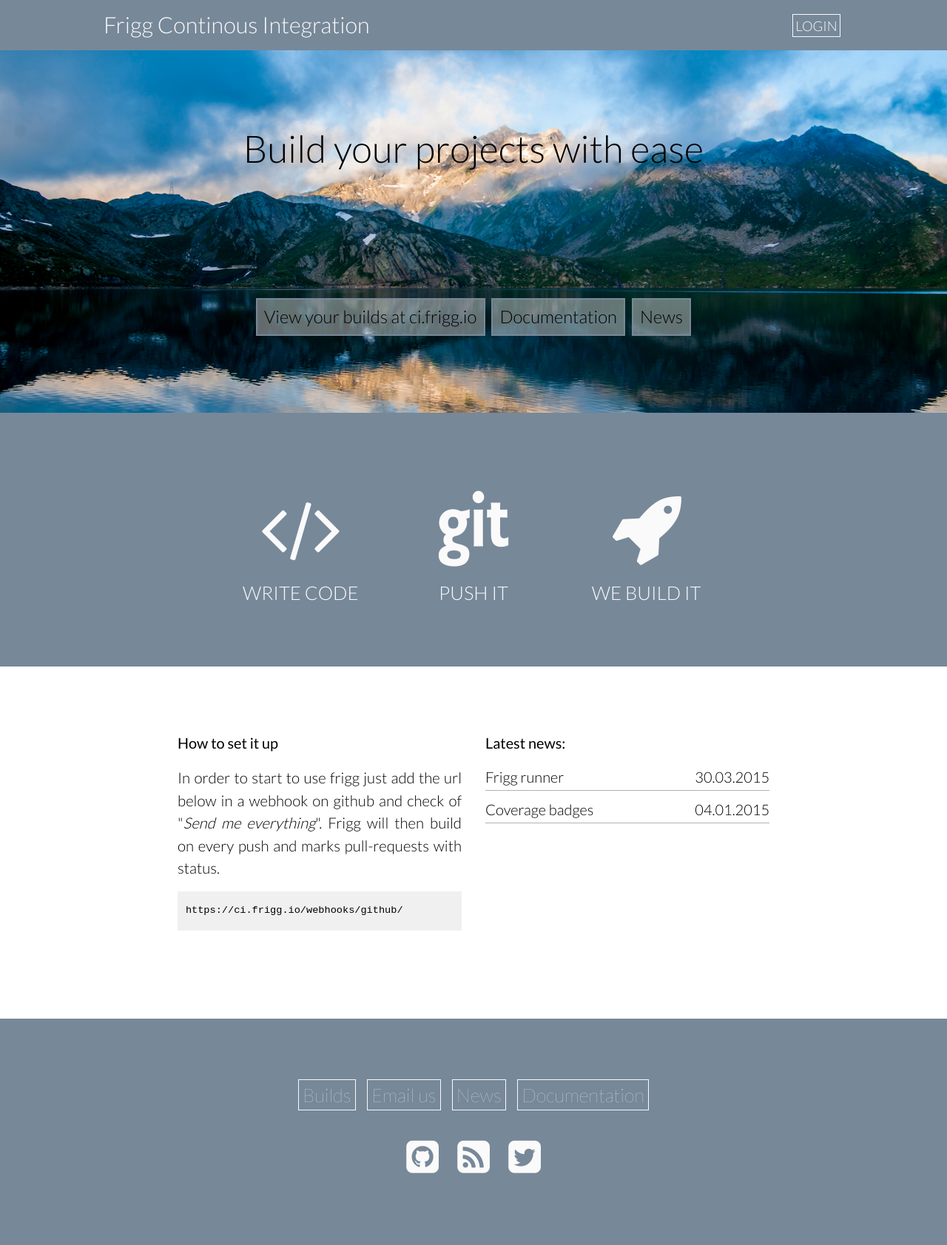
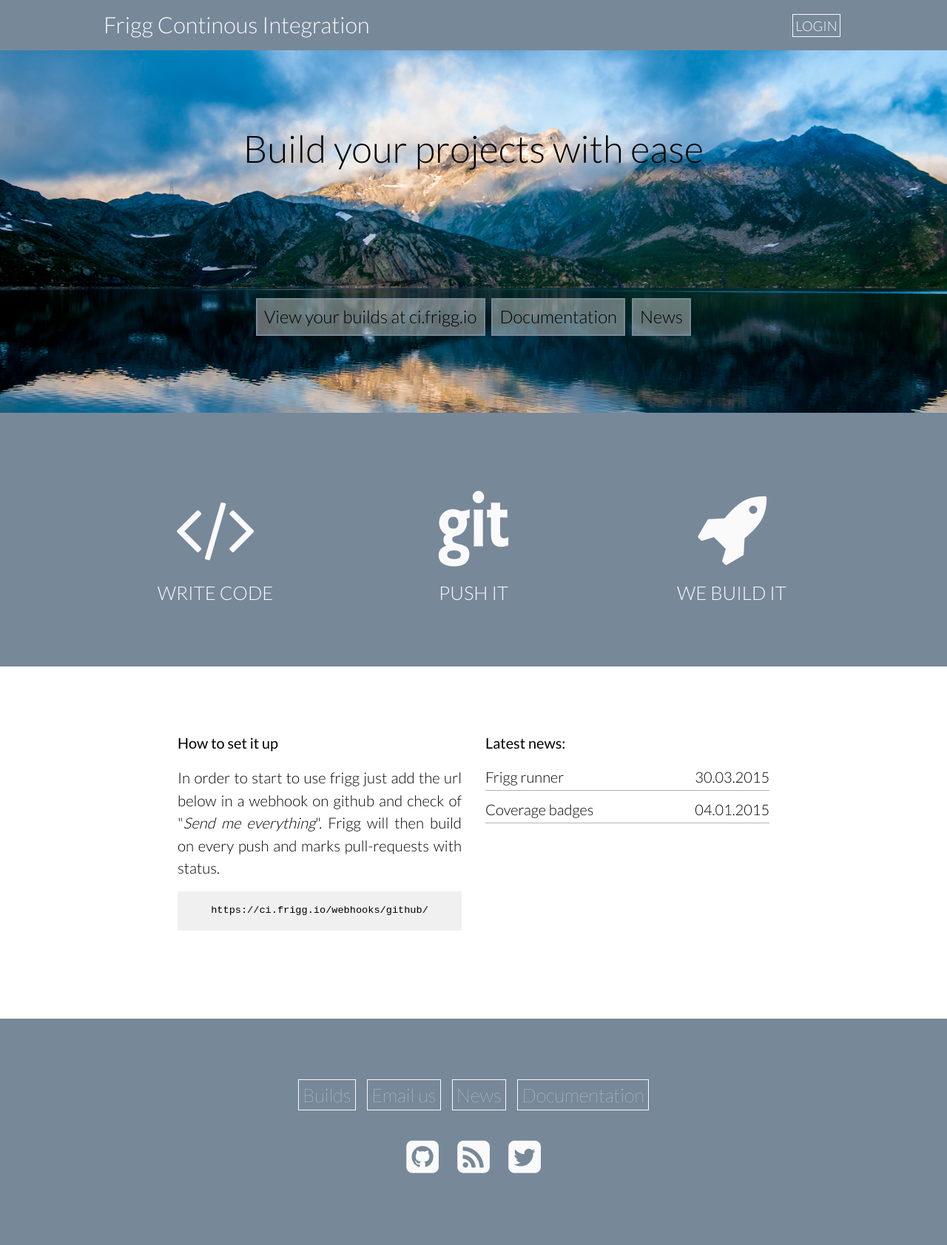
Before and after one commit to frigg/frigg.github.io, a Jekyll site: the page built from index.html, in a window 1280 px wide. Shown: the whole page at 74% size. Built offline with Jekyll 4.4.1, drawn with Linux system fonts in a browser that asks for light colours; nearby versions of some CDN libraries.

Commit message:
Fix webhook url container

```diff
--- a/_sass/_landing_page.sass
+++ b/_sass/_landing_page.sass
@@ -36,6 +36,7 @@
   .features
     margin: 0 auto
     text-align: center
+    width: 90%
 
     .feature
       width: 30%
@@ -61,9 +62,22 @@
       margin-top: 0.8em
       font-size: 1.2em
 
+    .highlight
+      margin-left: -12.5%
+      width: 105%
+      padding: 0 10%
+      text-align: center
+
 @media screen and (min-width: 600px)
   .feature
     font-size: 1.5em
+
+  .landing-page
+    .section-x
+      .highlight
+        margin-left: 0
+        width: 100%
+        padding: 0
 
 @media screen and (min-width: 800px)
   .landing-page
@@ -93,8 +107,7 @@
         float: left
 
 @media screen and (min-width: 1000px)
-  .features
-    width: 80%
+
 
 @media screen and (min-width: 1200px)
   .features
```
